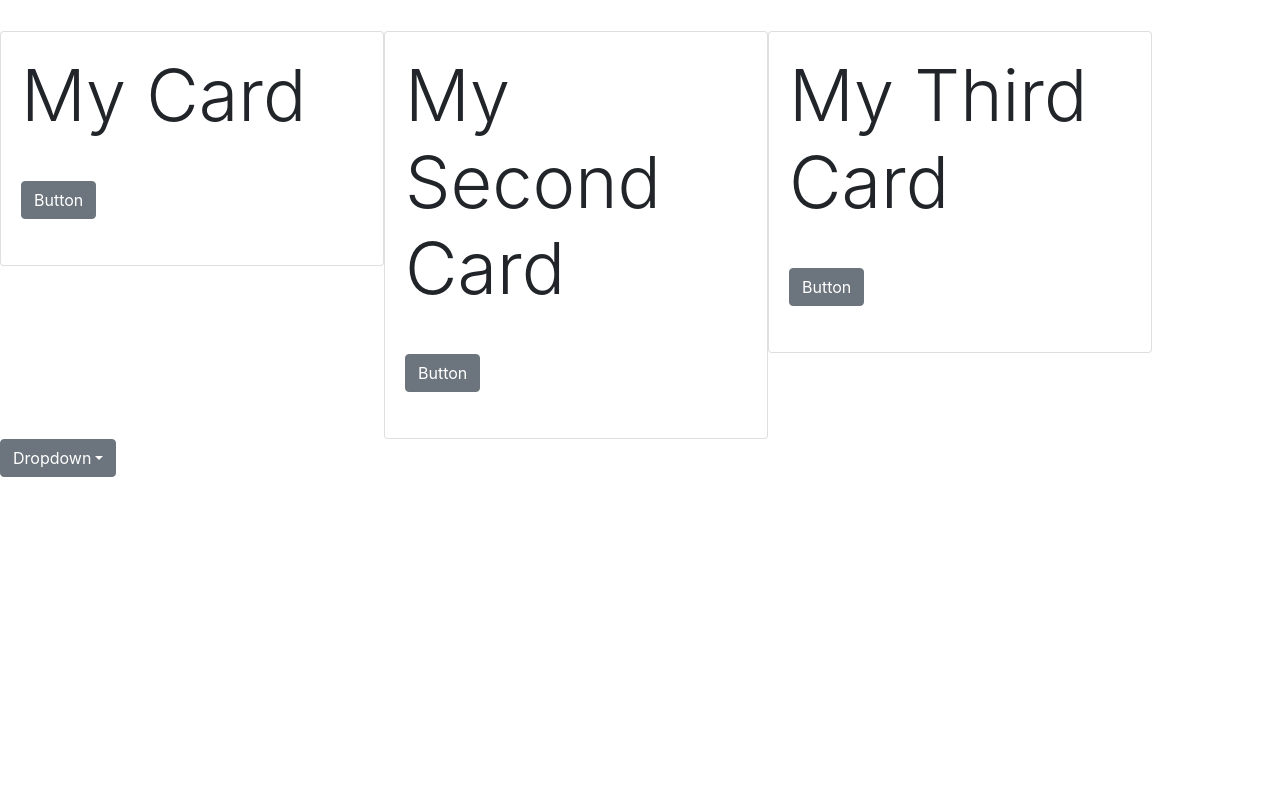
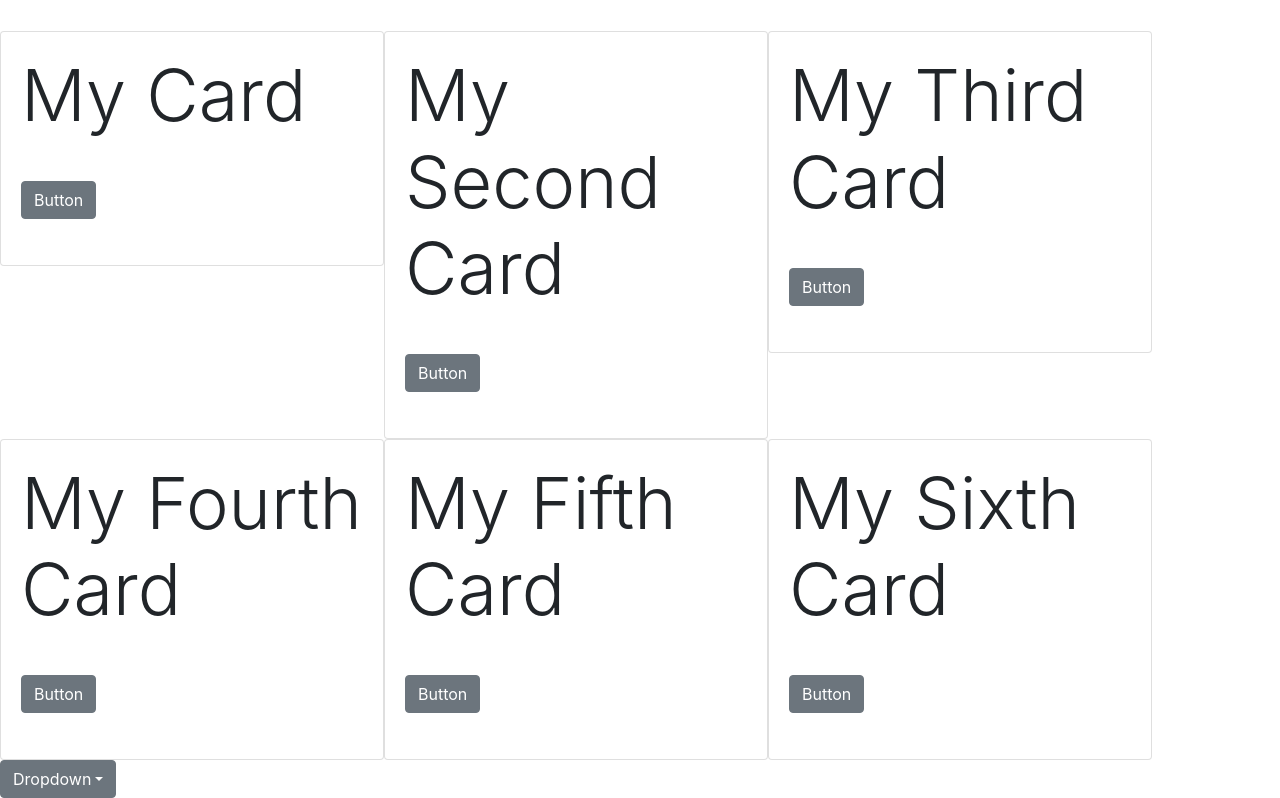
Before and after one commit to moore-brandon4/react, a React (Create React App) app in the folder my_react_app/: page / in a window 1280 px wide. Shown: the part 374-1172 px from the top of the page. Before the commit the page ends 851 px from the top, so only its background shows below. Built offline with nearby package versions, Linux system fonts and the light colour scheme.

Commit message:
working on project

```diff
--- a/my_react_app/src/App.js
+++ b/my_react_app/src/App.js
@@ -36,7 +36,14 @@ constructor(props){
           fade2={this.state.fade2}
           cardTwoState={this.cardTwoState}
           fade3={this.state.fade3}
-          cardTwoState={this.cardThreeState}
+          cardThreeState={this.cardThreeState}
+          fade4={this.state.fade4}
+          cardFourState={this.cardFourState}
+          fade5={this.state.fade5}
+          cardFiveState={this.cardFiveState}
+          fade6={this.state.fade6}
+          cardSixState={this.cardSixState}
+
         />
         {/* <Card key="firstCard" className="display-3">
           <CardBody>
@@ -60,6 +67,15 @@ constructor(props){
   cardThreeState = () => {
     this.setState({ fade3 : !this.state.fade3})
   }
+  cardFourState = () => {
+    this.setState({ fade4 : !this.state.fade4})
+  }
+  cardFiveState = () => {
+    this.setState({ fade5 : !this.state.fade5})
+  }
+  cardSixState = () => {
+    this.setState({ fade6 : !this.state.fade6})
+  }
 }
 
 
--- a/my_react_app/src/Cards.js
+++ b/my_react_app/src/Cards.js
@@ -31,14 +31,48 @@ const Cards = (props) =>{
             <Card className="display-3">
             <CardBody>
                 <CardTitle>My Third Card</CardTitle>
-                <Button onClick={() => props.cardThreetate()} > Button </Button>
-                <Fade in={props.fade2} className="my-2">
+                <Button onClick={() => props.cardThreeState()} > Button </Button>
+                <Fade in={props.fade3} className="my-2">
                     {props.fade3 ? <CardText>
                         <TextForCards cardNum={3} />
                     </CardText> : null}
                 </Fade>
             </CardBody>
             </Card>
+            <Card className="display-3">
+            <CardBody>
+                <CardTitle>My Fourth Card</CardTitle>
+                <Button onClick={() => props.cardFourState()} > Button </Button>
+                <Fade in={props.fade4} className="my-2">
+                    {props.fade4 ? <CardText>
+                        <TextForCards cardNum={4} />
+                    </CardText> : null}
+                </Fade>
+            </CardBody>
+            </Card>
+            <Card className="display-3">
+            <CardBody>
+                <CardTitle>My Fifth Card</CardTitle>
+                <Button onClick={() => props.cardFiveState()} > Button </Button>
+                <Fade in={props.fade5} className="my-2">
+                    {props.fade5 ? <CardText>
+                        <TextForCards cardNum={5} />
+                    </CardText> : null}
+                </Fade>
+            </CardBody>
+            </Card>
+            <Card className="display-3">
+            <CardBody>
+                <CardTitle>My Sixth Card</CardTitle>
+                <Button onClick={() => props.cardSixState()} > Button </Button>
+                <Fade in={props.fade6} className="my-2">
+                    {props.fade6 ? <CardText>
+                        <TextForCards cardNum={6} />
+                    </CardText> : null}
+                </Fade>
+            </CardBody>
+            </Card>
+
         </>
     )
 }
```
Also changed, not shown: 1 other file (tests, documents, lock files or other folders).
